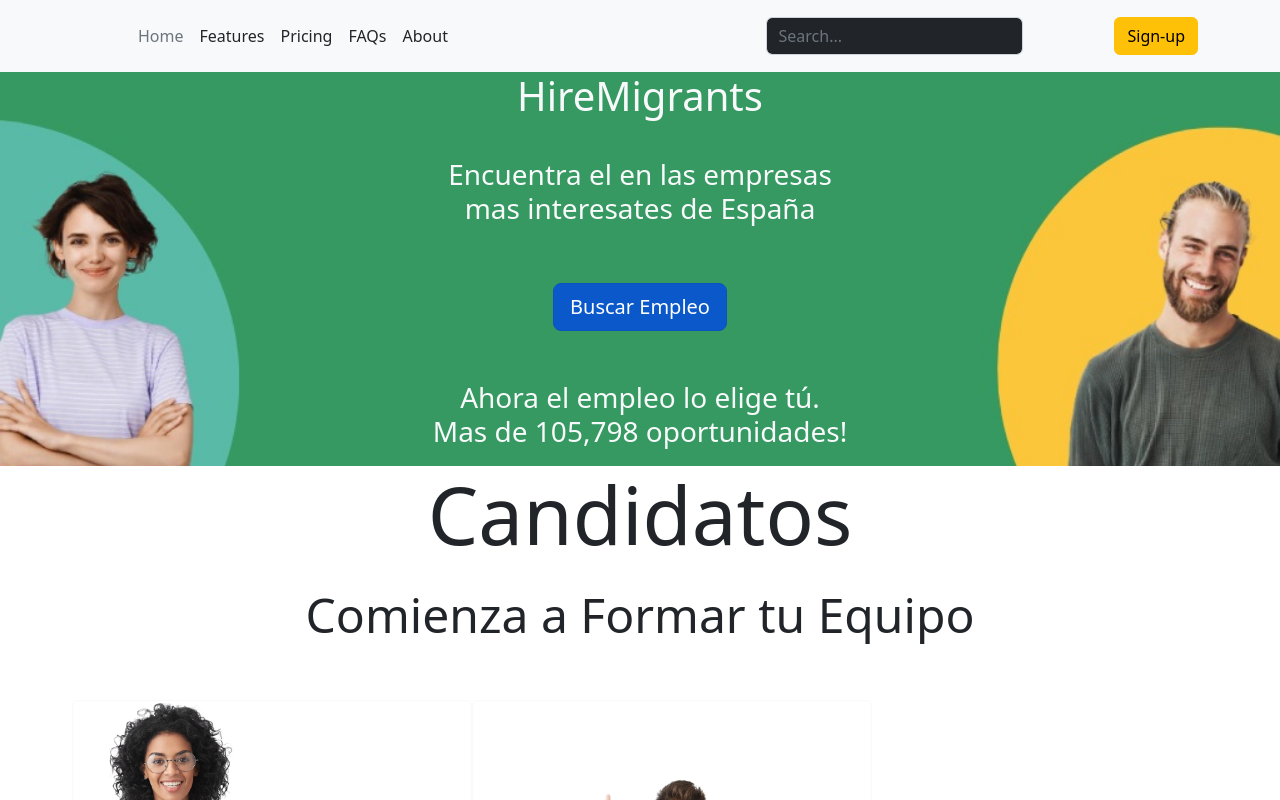
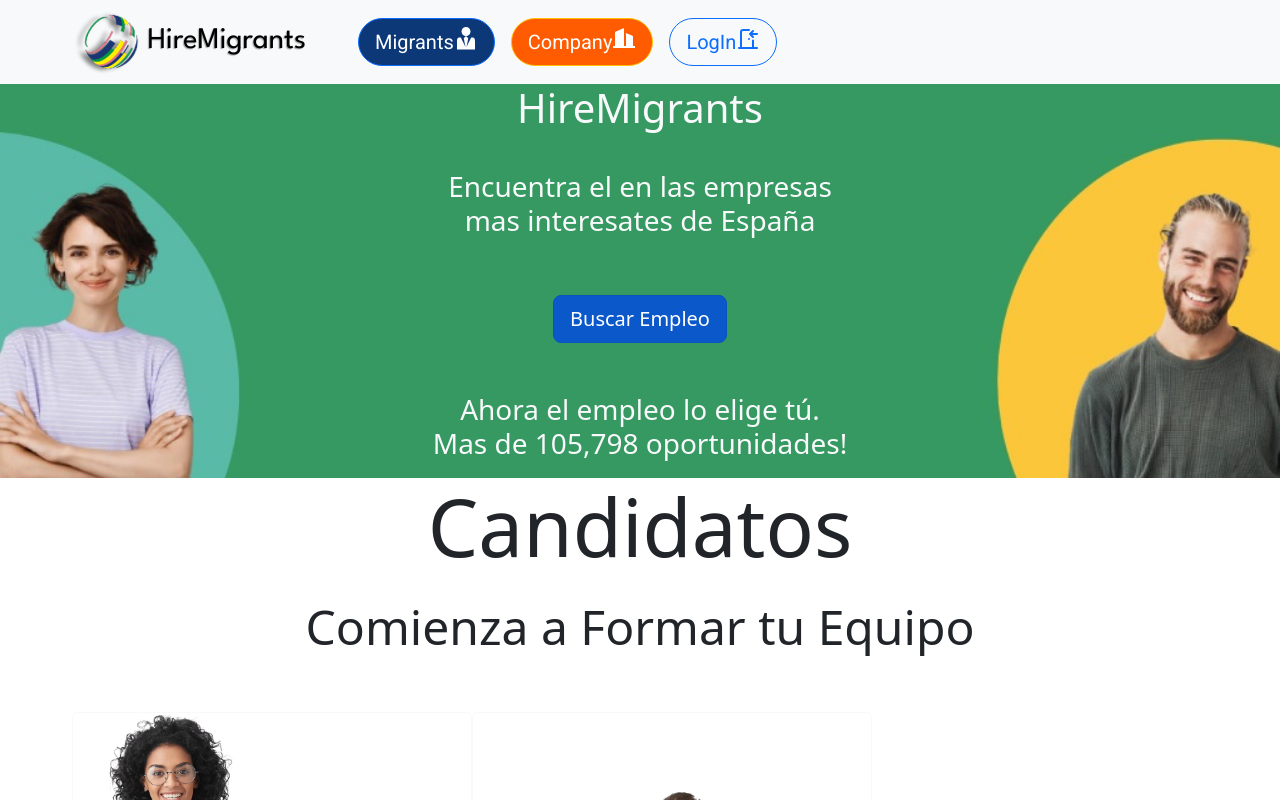
Before and after one commit to ratel4150/hiremigrants, a React (Create React App) app in the folder Front_End/: page / in a window 1280 px wide. Shown: the top 800 px of the page. Built offline with nearby package versions, Linux system fonts and the light colour scheme.

Commit message:
navbar finish

```diff
--- a/Front_End/package.json
+++ b/Front_End/package.json
@@ -3,6 +3,8 @@
   "version": "0.1.0",
   "private": true,
   "dependencies": {
+    "@fontsource/league-spartan": "^4.5.11",
+    "@fontsource/roboto": "^4.5.8",
     "@testing-library/jest-dom": "^5.16.4",
     "@testing-library/react": "^13.3.0",
     "@testing-library/user-event": "^13.5.0",
--- a/Front_End/src/App.js
+++ b/Front_End/src/App.js
@@ -6,11 +6,12 @@ import FormCompany from './components/Forms/FormCompany';
 import Login from './components/Forms/Login';
 import Card from "./components/Migrants/Card";
 import BannerCompany from './components/Body/Forms/BannerCompany';
+import NavBar from './components/Body/Forms/NavBar';
 
 function App() {
   return (
     <div className="App">
-      <Header/>
+      <NavBar/>
       <Body/>
       <Card />
       <BannerCompany/>
--- /dev/null
+++ b/Front_End/src/components/Body/Forms/NavBar.jsx
@@ -0,0 +1,90 @@
+import Container from "react-bootstrap/Container";
+import Nav from "react-bootstrap/Nav";
+import Navbar from "react-bootstrap/Navbar";
+
+import Logo from "../../../Photos/Migrants/Logo/logo.png";
+
+import "@fontsource/roboto";
+import "@fontsource/league-spartan";
+
+import { ImUserTie } from "react-icons/im";
+import { RiBuilding2Fill } from "react-icons/ri";
+import { TbDoorEnter } from "react-icons/tb";
+
+function NavBar() {
+  return (
+    <Navbar bg="light" expand="lg">
+      <Container>
+        <Navbar.Brand
+          href="#home"
+          className="display-1"
+          style={{
+            fontFamily: "League Spartan",
+            color: "black",
+            textShadow: "-1px 1px 1px rgba(150, 150, 150, 0.87)",
+            fontSize: "30px",
+          }}
+        >
+          <img
+            style={{ filter: "drop-shadow(-6px 1px 2px gray)" }}
+            src={Logo}
+            width={58}
+            height={58}
+          ></img>{" "}
+          <strong>HireMigrants</strong>{" "}
+        </Navbar.Brand>
+        <Navbar.Toggle aria-controls="basic-navbar-nav" />
+        <Navbar.Collapse id="basic-navbar-nav">
+          <Nav className="me-auto">
+            <div className="container-fluid d-inline-flex">
+              <div className="" style={{ width: "80%" }}></div>
+
+              <Nav.Link href="#home"></Nav.Link>
+
+              <Nav.Link href="#link" style={{ fontFamily: "Roboto" }}>
+                <button
+                  type="button"
+                  class="btn btn-primary d-inline-flex btn-lg rounded-pill"
+                  style={{ backgroundColor: "#0D3878" }}
+                >
+                  Migrants <ImUserTie size={24} />
+                </button>
+              </Nav.Link>
+              <Nav.Link href="#link" style={{ fontFamily: "Roboto" }}>
+                <button
+                  type="button"
+                  class="btn btn-warning d-inline-flex btn-lg rounded-pill text-white"
+                  style={{ backgroundColor: "#FF5B00" }}
+                >
+                  Company <RiBuilding2Fill size={24} />
+                </button>
+              </Nav.Link>
+              <Nav.Link href="#link" style={{ fontFamily: "Roboto" }}>
+                <button
+                  type="button"
+                  class="btn btn-outline-primary d-inline-flex btn-lg rounded-pill "
+                >
+                  LogIn
+                  <TbDoorEnter size={24} />
+                </button>
+              </Nav.Link>
+              {/* <NavDropdown title="Dropdown" id="basic-nav-dropdown">
+              <NavDropdown.Item href="#action/3.1">Action</NavDropdown.Item>
+              <NavDropdown.Item href="#action/3.2">
+                Another action
+              </NavDropdown.Item>
+              <NavDropdown.Item href="#action/3.3">Something</NavDropdown.Item>
+              <NavDropdown.Divider />
+              <NavDropdown.Item href="#action/3.4">
+                Separated link
+              </NavDropdown.Item>
+            </NavDropdown> */}
+            </div>
+          </Nav>
+        </Navbar.Collapse>
+      </Container>
+    </Navbar>
+  );
+}
+
+export default NavBar;
```
Also changed, not shown: Front_End/src/Photos/Migrants/Logo/logo.png (added), 1 other file (tests, documents, lock files or other folders).
